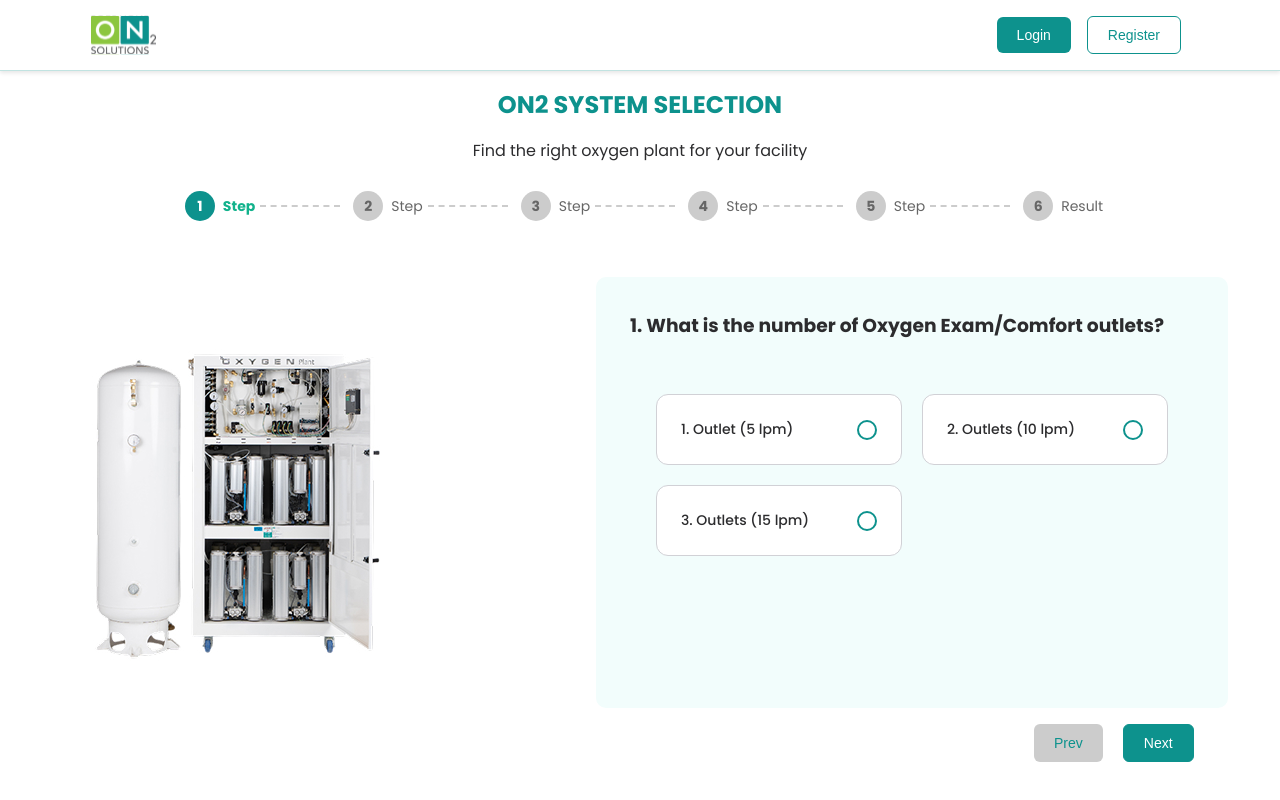
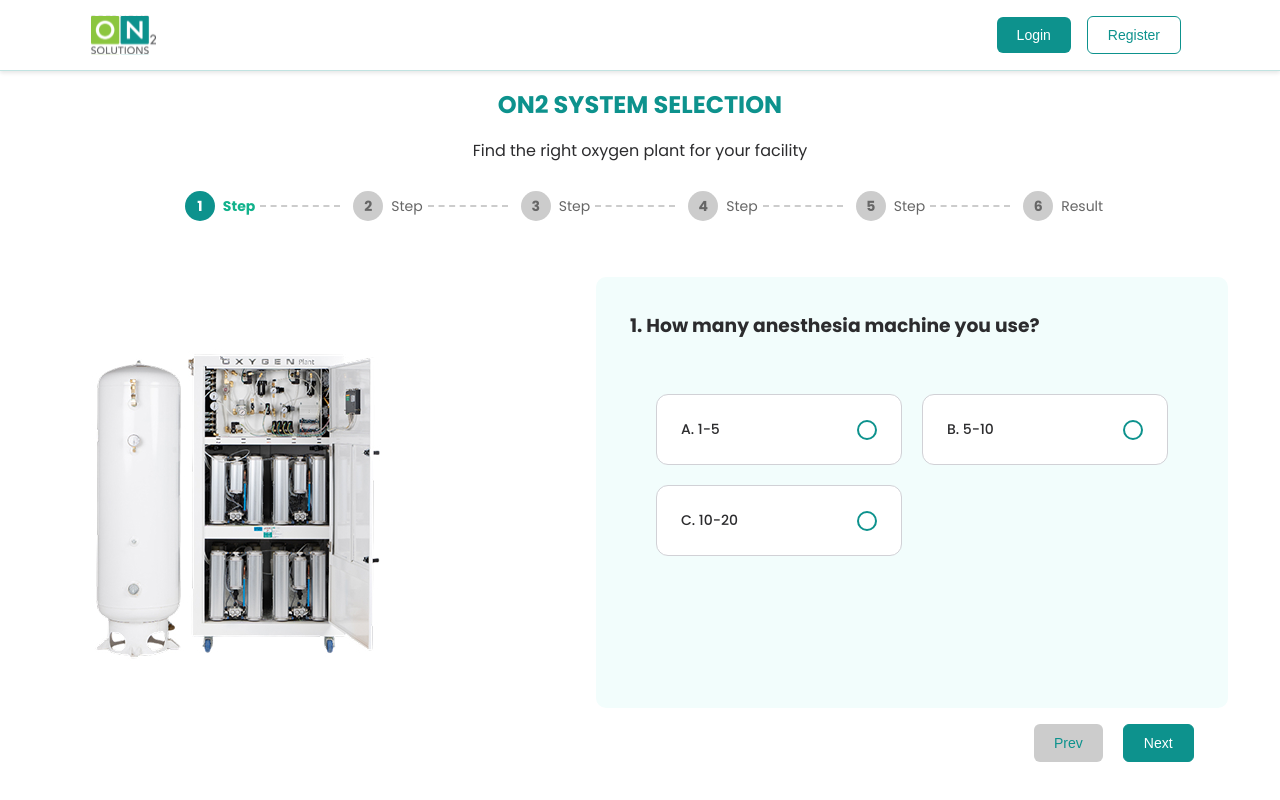
Before and after one commit to RajibMiah/O2SupplyHub-frontend, a React (Vite) app: page /cylinder-selection in a window 1280 px wide. Shown: the top 800 px of the page. Built offline with nearby package versions, Linux system fonts and the light colour scheme.

Commit message:
fix prev routing and ensure protected routing

```diff
--- a/src/components/ProtectedRoute/index.jsx
+++ b/src/components/ProtectedRoute/index.jsx
@@ -1,10 +1,17 @@
-import { Navigate, Outlet } from 'react-router-dom';
-import { useSelector } from 'react-redux';
+import { Outlet } from 'react-router-dom';
+import { useSelector, useDispatch } from 'react-redux';
+import { setLoginModal } from '@/redux/slices/uiSlice'; // Adjust the import path as necessary
 
 const ProtectedRoute = () => {
-  const { token } = useSelector((state) => state.auth); // Check if user is logged in
+   const { isAuthenticated } = useSelector((state) => state.auth); // Check if user is logged in
+   const dispatch = useDispatch();
 
-  return token ? <Outlet /> : <Navigate to="/login" replace />;
+   if (!isAuthenticated) {
+      dispatch(setLoginModal(true));
+      return; //<Navigate to="/login" replace />;
+   }
+
+   return <Outlet />;
 };
 
 export default ProtectedRoute;
--- a/src/components/ResultPage/index.jsx
+++ b/src/components/ResultPage/index.jsx
@@ -2,6 +2,7 @@ import { useDispatch } from 'react-redux';
 import { setResultPage } from '@redux/slices/selectionSlice';
 import { useState } from 'react';
 import { FaCheckCircle } from 'react-icons/fa';
+
 import {
    ResultContainer,
    ImageContainer,
@@ -24,8 +25,7 @@ const ResultPage = () => {
    const increaseQuantity = () => setQuantity((prev) => prev + 1);
    const decreaseQuantity = () => setQuantity((prev) => (prev > 1 ? prev - 1 : 1));
 
-   const handlePurchase = () => {
-      dispatch(setResultPage(false));
+   const handlePurchase = async () => {
       navigate('/customer-info');
    };
 
--- a/src/components/SignupModel/index.jsx
+++ b/src/components/SignupModel/index.jsx
@@ -1,5 +1,6 @@
 import { useState } from 'react';
 import { useDispatch, useSelector } from 'react-redux';
+import { useNavigate } from 'react-router-dom';
 import { setLoginModal, setSignupModal } from '@redux/slices/uiSlice';
 import { motion } from 'framer-motion';
 import {
@@ -17,6 +18,8 @@ import {
 
 const SignupModal = () => {
    const dispatch = useDispatch();
+   const navigate = useNavigate();
+
    const { signupModal } = useSelector((state) => state.ui);
    const [formData, setFormData] = useState({
       fullName: '',
@@ -40,6 +43,11 @@ const SignupModal = () => {
       console.log('Signup Data:', formData);
       dispatch(setSignupModal(false)); // Close modal after submit
    };
+
+   const handleCancel = () => {
+      dispatch(setSignupModal(false));
+      navigate('/');
+   };
    const handleRedirect = () => {
       dispatch(setSignupModal(false));
       dispatch(setLoginModal(true));
@@ -54,7 +62,7 @@ const SignupModal = () => {
                transition={{ duration: 0.3 }}
             >
                <ModalContainer>
-                  <CloseButton onClick={() => dispatch(setSignupModal(false))}>×</CloseButton>
+                  <CloseButton onClick={handleCancel}>×</CloseButton>
                   <h2>Sign Up</h2>
                   <form onSubmit={handleSubmit}>
                      <Label>Full Name</Label>
--- a/src/components/checkout/Finance/index.jsx
+++ b/src/components/checkout/Finance/index.jsx
@@ -227,6 +227,10 @@ const SubmitButton = styled.button`
 `;
 
 const FinanceForm = () => {
+   const handleSubmit = () => {
+      alert('Form Submitted');
+   };
+
    return (
       <Container>
          <Header>
@@ -340,7 +344,9 @@ const FinanceForm = () => {
          </ContactSection>
 
          <SubmitButtonContainer>
-            <SubmitButton>Submit</SubmitButton>
+            <SubmitButton on onClick={handleSubmit}>
+               Submit
+            </SubmitButton>
          </SubmitButtonContainer>
       </Container>
    );
--- a/src/components/checkout/Invoice/index.jsx
+++ b/src/components/checkout/Invoice/index.jsx
@@ -245,6 +245,9 @@ const DownloadButton = styled.button`
 `;
 
 const Invoice = () => {
+   const handleDownload = () => {
+      alert('Downloaded Successfully');
+   };
    return (
       <Cotainer>
          {/* Header */}
@@ -344,7 +347,7 @@ const Invoice = () => {
 
          {/* Download Button */}
          <DownloadBtnContainer>
-            <DownloadButton>Download</DownloadButton>
+            <DownloadButton onClick={handleDownload}>Download</DownloadButton>
          </DownloadBtnContainer>
       </Cotainer>
    );
--- a/src/pages/Checkout/index.jsx
+++ b/src/pages/Checkout/index.jsx
@@ -1,4 +1,5 @@
 import { useState } from 'react';
+import { useNavigate } from 'react-router-dom';
 import styled from 'styled-components';
 import { FaCreditCard } from 'react-icons/fa';
 import { IoArrowBack } from 'react-icons/io5';
@@ -155,6 +156,7 @@ const RenderContainer = styled.div`
 
 const CheckoutPage = () => {
    const [paymentMethod, setPaymentMethod] = useState('Card');
+   const navigate = useNavigate();
 
    const renderPaymentComponent = () => {
       switch (paymentMethod) {
@@ -170,7 +172,7 @@ const CheckoutPage = () => {
    };
 
    const onBack = () => {
-      console.log('Go back');
+      navigate(-1);
    };
 
    return (
--- a/src/pages/CustomerInfo/index.jsx
+++ b/src/pages/CustomerInfo/index.jsx
@@ -30,6 +30,10 @@ const CustomerInformation = () => {
       navigate('/checkout');
 
       //   dispatch(updateCustomerInfo(formData));
+   };
+
+   const handlePrevPage = () => {
+      navigate(-1);
    };
 
    return (
@@ -392,7 +396,7 @@ const CustomerInformation = () => {
             </Section>
 
             <ButtonGroup>
-               <Button>Prev</Button>
+               <Button onClick={handlePrevPage}>Prev</Button>
                <Button primary onClick={handleNext}>
                   Next
                </Button>
--- a/src/redux/slices/authSlice.js
+++ b/src/redux/slices/authSlice.js
@@ -1,5 +1,5 @@
 import { createSlice } from '@reduxjs/toolkit';
-import { registerUser , loginUser } from '@redux/thunks/auth';
+import { registerUser, loginUser } from '@redux/thunks/auth';
 
 // Authentication slice
 const authSlice = createSlice({
@@ -17,6 +17,9 @@ const authSlice = createSlice({
          state.token = null;
          state.error = null;
          state.isAuthenticated = false;
+      },
+      login(state) {
+         state.isAuthenticated = true;
       },
    },
    extraReducers: (builder) => {
@@ -54,5 +57,5 @@ const authSlice = createSlice({
    },
 });
 
-export const { logout } = authSlice.actions;
+export const { logout, login } = authSlice.actions;
 export default authSlice.reducer;
--- a/src/utils/questions.js
+++ b/src/utils/questions.js
@@ -7,52 +7,53 @@ console.log('images', images);
 export const questions = [
    {
       id: 1,
-      question: 'What is the number of Oxygen Exam/Comfort outlets?',
+      question: 'How many anesthesia machine you use? ',
       options: [
-         { label: '1. Outlet (5 lpm)', value: '1' },
-         { label: '2. Outlets (10 lpm)', value: '2' },
-         { label: '3. Outlets (15 lpm)', value: '3' },
+         { label: 'A. 1-5', value: 'A.1-2' },
+         { label: 'B. 5-10', value: 'B. 5-10' },
+         { label: 'C. 10-20', value: 'C. 10-20' },
       ],
       image: images[Math.floor(Math.random() * images.length)],
    },
    {
       id: 2,
-      question: 'What is the number of Oxygen Kennel/Run outlets?',
+      question: 'How many oxygen Cages you use?',
       options: [
-         { label: '1 Outlet (5 lpm)', value: '1' },
-         { label: '2 Outlets (10 lpm)', value: '2' },
-         { label: '3 Outlets (15 lpm)', value: '3' },
+         { label: 'A. 1-5', value: 'A. 1-5' },
+         { label: 'B. 5-10', value: 'B. 5-10' },
+         { label: 'C. 10-15', value: 'C. 10-15' },
       ],
       image: images[Math.floor(Math.random() * images.length)],
    },
    {
       id: 3,
-      question: 'What is the number of Oxygen Imaging (X-Ray, CT, MRI, LINAC) outlets?',
+      question: 'How many oxygen door you use? ',
       options: [
-         { label: '3 Outlets (15 lpm)', value: '3' },
-         { label: '5 Outlets (25 lpm)', value: '5' },
-         { label: '10 Outlets (50 lpm)', value: '10' },
+         { label: 'A. 1-5', value: 'A. 1-5' },
+         { label: 'B. 5-10', value: 'B. 5-10' },
+         { label: 'C. 10-15', value: 'C. 10-15' },
       ],
       image: images[Math.floor(Math.random() * images.length)],
    },
    {
       id: 4,
-      question: 'How many outlets for Oxygen Treatment Area?',
+      question: 'Do you use ventilator?',
       options: [
-         { label: '1 Outlet (5 lpm)', value: '1' },
-         { label: '2 Outlets (10 lpm)', value: '2' },
-         { label: '3 Outlets (15 lpm)', value: '3' },
+         { label: 'A. Yes', value: 'A. Yes' },
+         { label: 'B. No', value: 'B. No' },
       ],
       image: images[Math.floor(Math.random() * images.length)],
    },
    {
       id: 5,
-      question: 'How many outlets for Oxygen Surgery?',
+      question: 'What is the flow rate?',
       options: [
-         { label: '3 Outlets (15 lpm)', value: '3' },
-         { label: '5 Outlets (25 lpm)', value: '5' },
-         { label: '6 Outlets (30 lpm)', value: '6' },
+         { label: 'A. 1-5 LPM', value: 'A. 1-5 LPM' },
+         { label: 'B. 5-10 LPM', value: 'B. 5-10 LPM' },
+         { label: 'C. 10-40 LPM', value: 'C. 10-40 LPM' },
+         { label: 'D. 40+ LPM', value: 'D. 40+ LPM' },
       ],
+
       image: images[Math.floor(Math.random() * images.length)],
    },
 ];
```
Also changed, not shown: src/App.jsx (+4 -19 lines), src/components/LoginModel/index.jsx (+13 -2 lines). Lines whose indentation alone changed are shown as unchanged.
